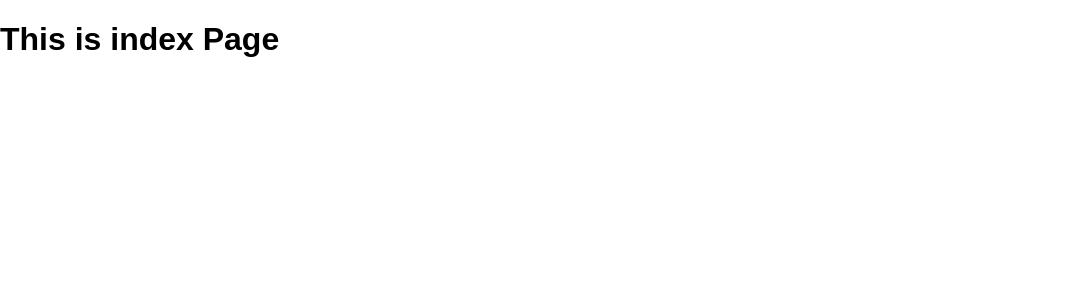
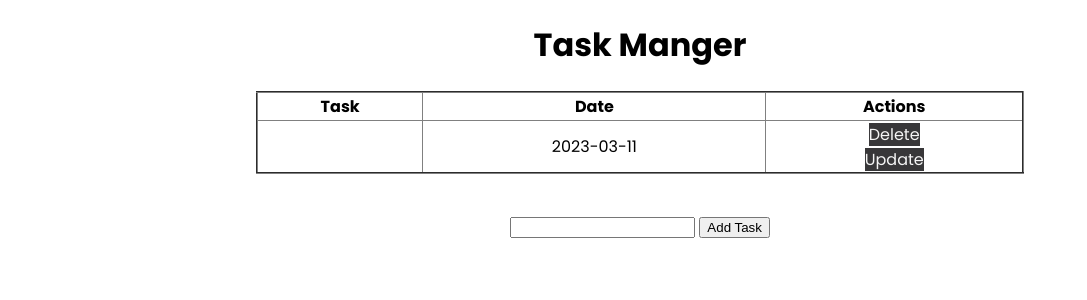
Before and after one commit to marwankhaled1/todolistflask, a Flask app: page / in a window 1280 px wide. Shown: the top 300 px of the page, without its empty margins (0-1087 px from the left). Run offline with Flask 2, Linux system fonts and the light colour scheme; data comes from the database, SQL or seed files in the repository.

Commit message:
add functionalities

```diff
--- a/app.py
+++ b/app.py
@@ -1,4 +1,4 @@
-from flask import Flask, render_template,url_for;
+from flask import Flask, render_template,url_for,request,redirect
 from flask import Flask
 from flask_sqlalchemy import SQLAlchemy
 from datetime import datetime;
@@ -23,12 +23,53 @@
 
 
 
-@app.route('/')
+@app.route('/', methods=['POST','GET'])
 def index():
-    return render_template('index.html')
+    if request.method=='POST':
+          task_content=request.form['content']
+          task=Todo(content=task_content)
+
+          try:
+              db.session.add(task)
+              db.session.commit()
+              return redirect('/')
+          except:
+              return 'We cannot add this task'
+
+
+    else:
+        tasks=Todo.query.order_by(Todo.date_created).all()
+        return render_template('index.html',tasks=tasks)
+
 @app.route('/base')
 def base():
     return render_template('base.html')
+
+@app.route('/delete/<int:id>')
+def delete(id):
+    task_to_delete=Todo.query.get_or_404(id)
+
+    try:
+        db.session.delete(task_to_delete)
+        db.session.commit()
+        return redirect('/')
+    except:
+        return "Task isn't exist"
+
+
+@app.route('/update/<int:id>',methods=['GET','POST' ])
+def update(id):
+    task=Todo.query.get_or_404(id)
+    if request.method=="POST":
+        task.content=request.form['content']
+        try:
+            db.session.commit()
+            return redirect('/')
+        except:
+             return 'There was an issue updating your task'
+
+    else:
+        return render_template('update.html',task=task)
 
 
 
@@ -36,4 +77,5 @@
 
 if __name__== "__main__" :
 
+
     app.run (debug=True)
--- a/static/css/main.css
+++ b/static/css/main.css
@@ -1,6 +1,40 @@
+@import url('https://fonts.googleapis.com/css2?family=Poppins:ital,wght@0,100;0,200;0,300;0,400;0,500;0,700;0,800;0,900;1,100;1,200;1,300;1,400;1,600;1,700;1,800;1,900&display=swap');
 body{
 
 margin: 0;
-font-family: sans-serif;
+font-family: 'Poppins', sans-serif;
+text-align: center;
+}
+
+h1{
+
+text-align: center;
 
 }
+.content{
+
+display: flex;
+justify-content: center;
+align-items: center;
+flex-direction: column;
+gap: 5vh;
+text-decoration: none;
+
+
+}
+
+
+table{
+
+    border-collapse: collapse;
+    width: 60vw;
+    text-decoration: none;
+}
+
+table a
+{
+    text-decoration: none;
+    color: rgb(245, 245, 245);
+    background-color: rgb(56, 55, 57);
+
+}
--- a/templates/index.html
+++ b/templates/index.html
@@ -6,5 +6,43 @@
 
 
 {%block body%}
-<h1>This is index Page</h1>
+<h1>Task Manger</h1>
+
+<div class='content'>
+{%if tasks|length<1%}
+<h4>There are no tasks. Create one Below</h4>
+{% else %}
+<table border='2px'>
+
+    <tr>
+       <th>Task</th>
+       <th>Date</th>
+       <th>Actions</th>
+    </tr>
+{% for task in tasks%}
+<tr>
+  <td>{{task.content}}</td>
+  <td>{{task.date_created.date()}}</td>
+
+  <td>
+      <a href='/delete/{{task.id}} '>Delete</a>
+      <br>
+      <a href='/update/{{task.id}}'>Update</a>
+  </td>
+
+
+<tr>
+
+{% endfor %}
+</table>
+{% endif %}
+
+<form Action='/' method='POST'>
+<input  type='text' name='content' id='content'>
+<input type='submit' value='Add Task'>
+</form>
+
+</div>
+
+
 {%endblock%}
```
Also changed, not shown: templates/update.html (added, +16 -0 lines), instance/tesr.db (added), tesr.db (deleted).
